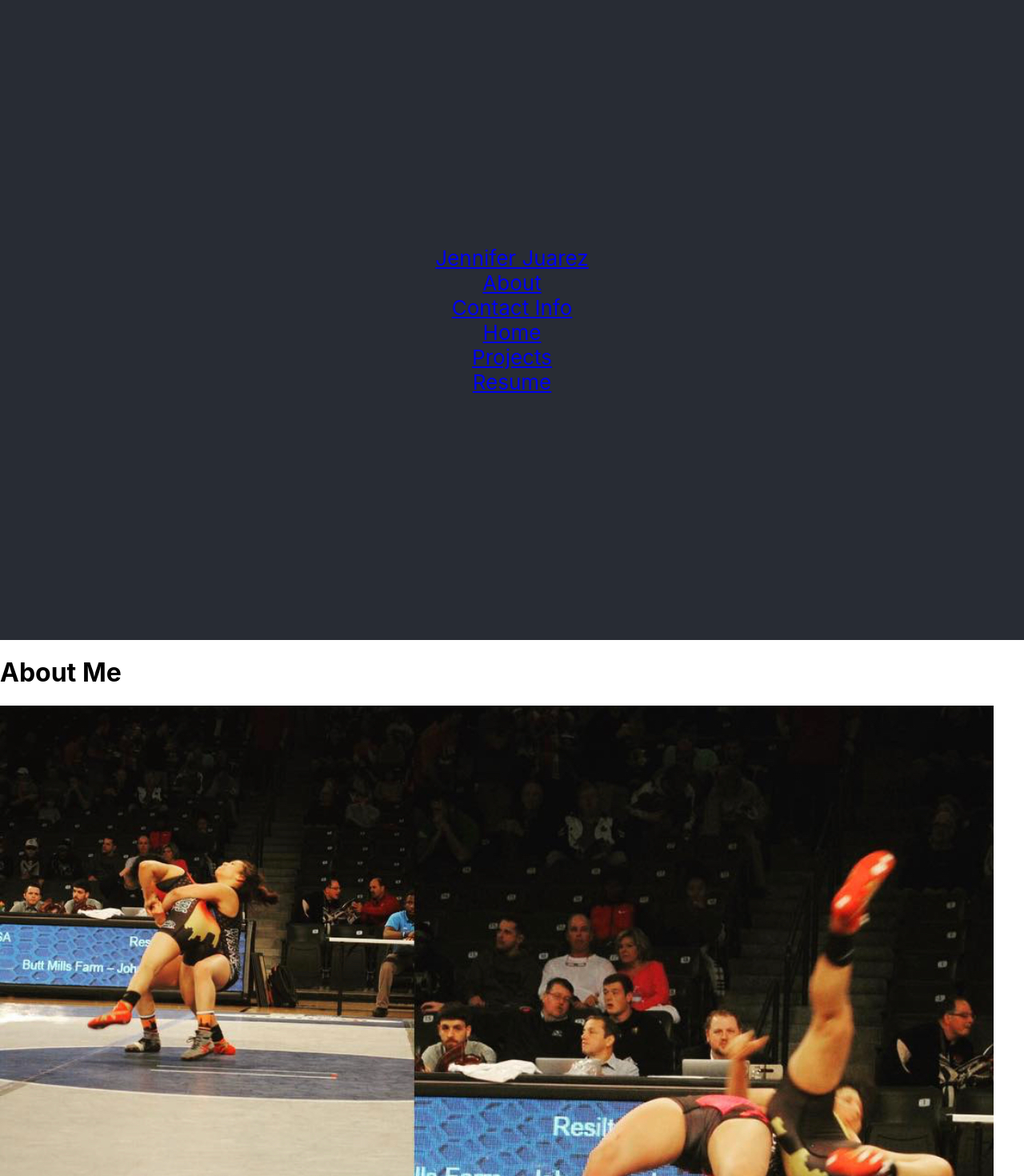
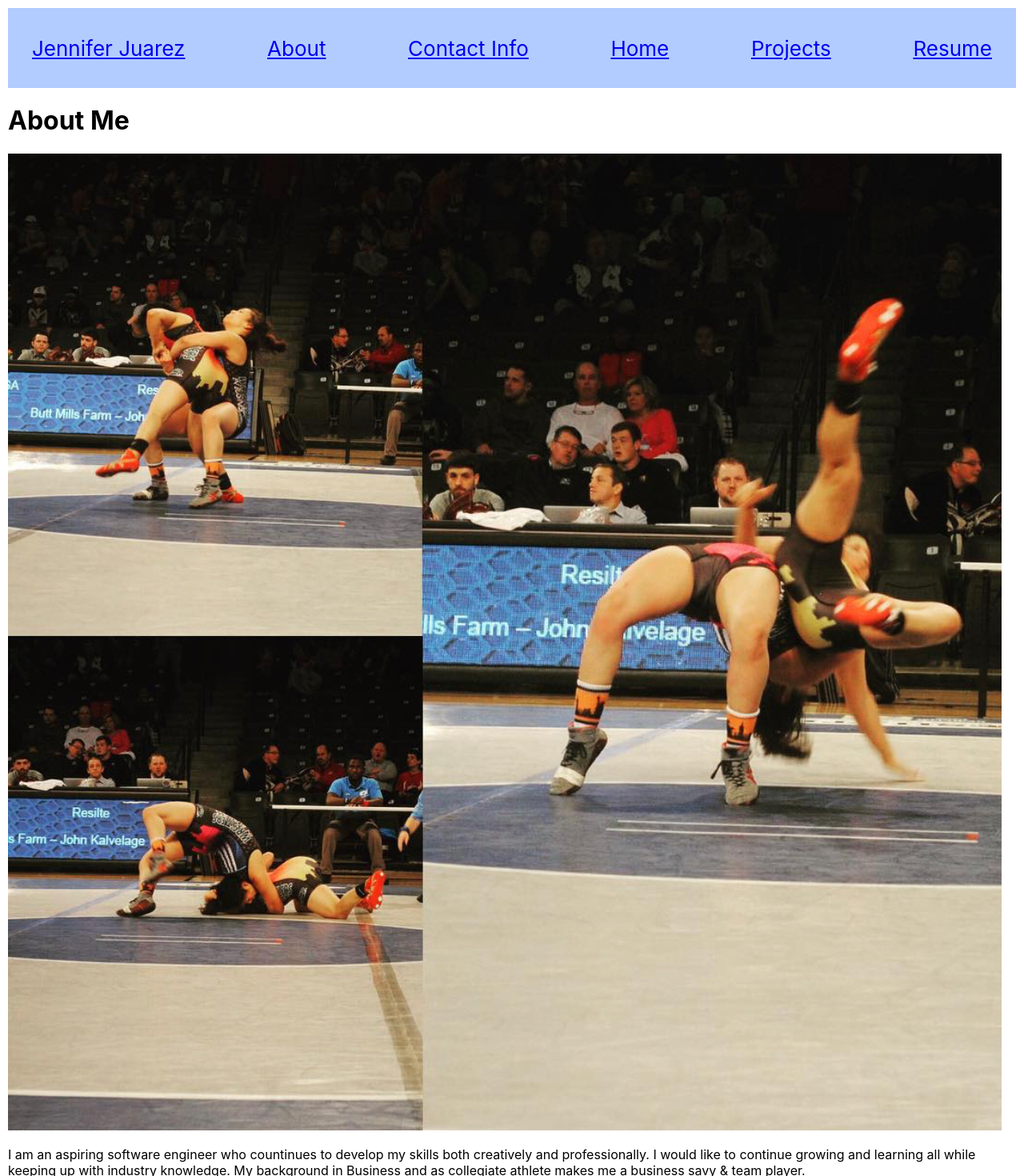
Before and after one commit to J3NNog1/portfolio-react, a React (Create React App) app: page /about in a window 1280 px wide. Shown: the top 1470 px of the page at 80% size. Built offline with nearby package versions, Linux system fonts and the light colour scheme.

Commit message:
fix error in my app.jsx import

```diff
--- a/src/App.css
+++ b/src/App.css
@@ -1,3 +1,11 @@
+body {
+  padding: 10px;
+}
+
+img {
+
+}
+
 .App {
   text-align: center;
 }
@@ -5,21 +13,41 @@
 .App-logo {
   height: 40vmin;
   pointer-events: none;
+  border-radius: 50%;
 }
 
 @media (prefers-reduced-motion: no-preference) {
   .App-logo {
-    animation: App-logo-spin infinite 20s linear;
+    animation: App-logo-spin infinite 10s linear;
   }
 }
 
+.icon-container {
+  display: flex;
+  flex-direction: row;
+  flex-wrap: wrap;
+  width: clamp(400px, 80vw, 1200px);
+  margin: auto;
+  justify-content: center;
+}
+
+.class-div {
+  border: 1px solid black;
+  width: 125px;
+  display: grid;
+  justify-items: center;
+  padding: 15px;
+  margin: 1rem;
+}
+
 .App-header {
-  background-color: #282c34;
-  min-height: 100vh;
+  background-color: #b3ccff;
+  min-height: 5vh;
   display: flex;
-  flex-direction: column;
+  flex-direction: row;
   align-items: center;
-  justify-content: center;
+  justify-content: space-between;
+  padding: 30px;
   font-size: calc(10px + 2vmin);
   color: white;
 }
--- a/src/App.jsx
+++ b/src/App.jsx
@@ -1,4 +1,3 @@
-import logo from './logo.svg';
 import './App.css';
 import { Route, Routes } from 'react-router-dom'
 import NavBar from './components/NavBar/NavBar'
--- a/src/pages/About.jsx
+++ b/src/pages/About.jsx
@@ -8,7 +8,7 @@ const About = (props) => {
         <img className='profileImage' src={AboutMe} alt="jennifer-profile" />
         <div className='aboutDesc'>
           <p>
-            I am an aspiring software engineer and countinue to develop my skills both creatively and professionally. I would like to continue growing and learning all while keeping up with industry knowledge. My background in Business and as collegiate athlete makes me a business savy & team player.    </p>
+            I am an aspiring software engineer who countinues to develop my skills both creatively and professionally. I would like to continue growing and learning all while keeping up with industry knowledge. My background in Business and as collegiate athlete makes me a business savy & team player.    </p>
           <p>
             In my personal time, coach Life Universities women's wrestling team to inspire young atheletes to be the best version of themselves. I am a very athletic and creative person who loves trying new things. I am excited to keep learning and growing as a software engineer.
           </p>
--- a/src/pages/Resume.jsx
+++ b/src/pages/Resume.jsx
@@ -1,11 +1,14 @@
 import ResumeFile from '../assets/jennifers-resume.pdf'
+import ScreenShot from '../assets/resume-page-1.png'
+import ScreenShot2 from '../assets/resume-page-2.png'
 
 
 const Resume = (props) => {
   return (
     <div ref={props.resumeRef} id="resumeProfile">
-      <img src={Document} alt="document icon" />
-      <h1>Resume</h1>
+      <img className='resumeImage' src={ScreenShot} alt='resume-screenshot' />
+      <img className='resumeImage' src={ScreenShot2} alt='resume-screenshot' />
+      <h1>Jennifer's Resume</h1>
       <p>Click the link to download <a href={ResumeFile}>my resume</a></p>
     </div>
    );
```
Also changed, not shown: src/assets/resume-page-1.png (added), src/assets/resume-page-2.png (added).
